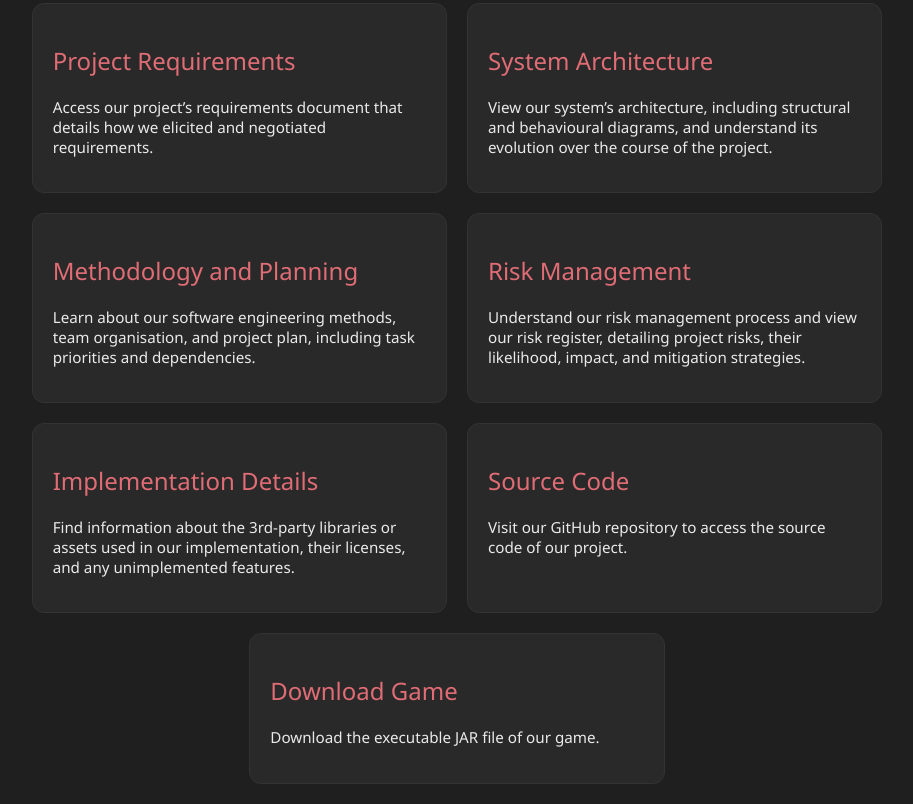
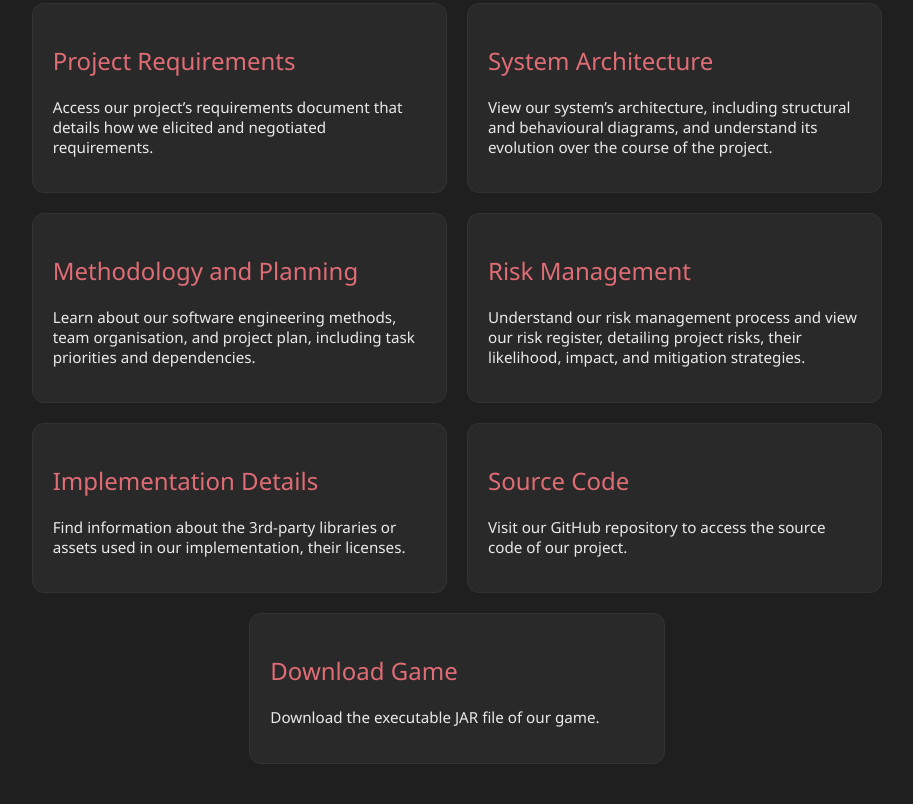
Before and after one commit to ENGTeam11/ENGTeam11.github.io, a plain HTML site: page index.html in a window 1280 px wide. Shown: the part 514-1318 px from the top of the page, without its empty margins (183-1096 px from the left). Drawn offline with Linux system fonts and the light colour scheme.

```diff
--- a/index.html
+++ b/index.html
@@ -32,7 +32,7 @@
   </div>
   <div class="box" id="box5">
     <h2 class="box-title">Implementation Details</h2>
-    <p class="box-description">Find information about the 3rd-party libraries or assets used in our implementation, their licenses, and any unimplemented features.</p>
+    <p class="box-description">Find information about the 3rd-party libraries or assets used in our implementation, their licenses.</p>
   </div>
   <div class="box" id="box6">
     <h2 class="box-title">Source Code</h2>
```
Also changed, not shown: 3 other files.
